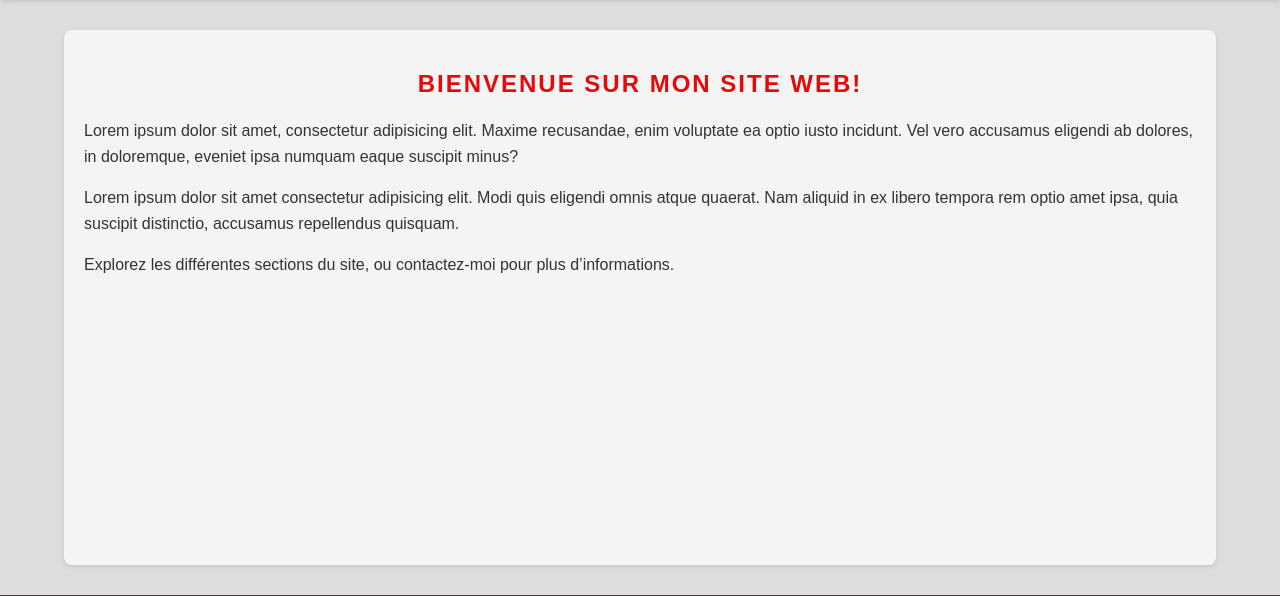
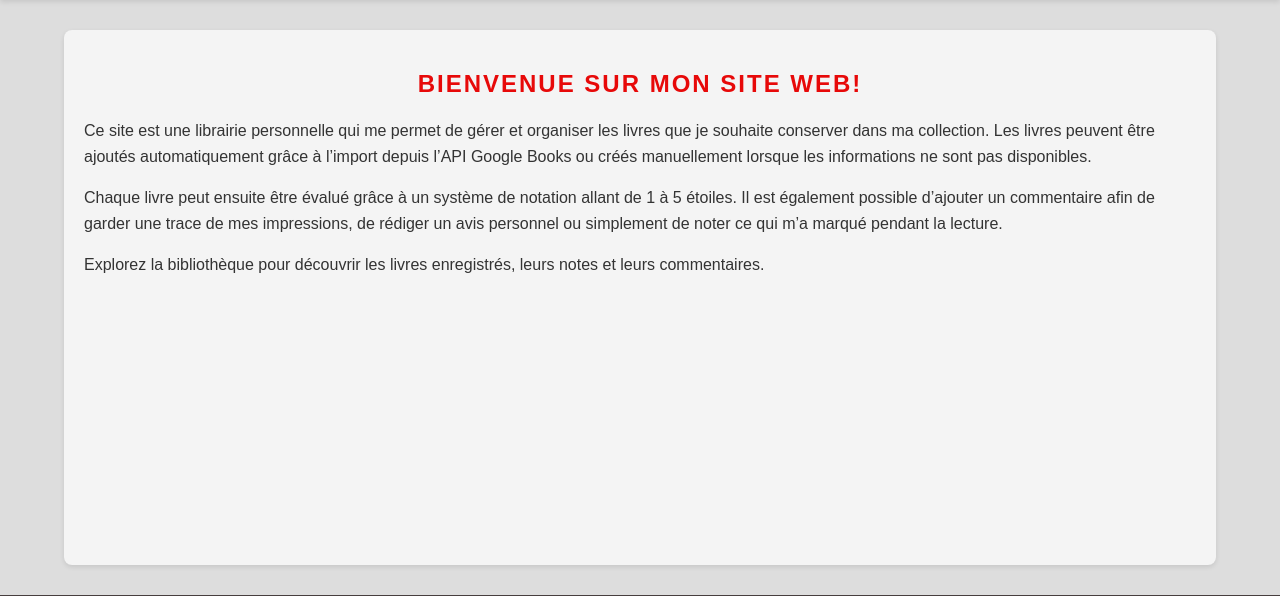
Before and after one commit to Qoquan/WebLibrary, a PHP site: page / in a window 1280 px wide. Shown: the part 99-695 px from the top of the page. Run offline with PHP 8.4, Linux system fonts and the light colour scheme.

Commit message:
texte index

```diff
--- a/index.php
+++ b/index.php
@@ -7,10 +7,17 @@ require_once __DIR__ . '/header.php';
 <main>
     <section>
         <h2>Bienvenue sur mon site web!</h2>
-        <p>Lorem ipsum dolor sit amet, consectetur adipisicing elit. Maxime recusandae, enim voluptate ea optio iusto incidunt. Vel vero accusamus eligendi ab dolores, in doloremque, eveniet ipsa numquam eaque suscipit minus?</p>
-        <p>Lorem ipsum dolor sit amet consectetur adipisicing elit. Modi quis eligendi omnis atque quaerat. Nam aliquid in ex libero tempora rem optio amet ipsa, quia suscipit distinctio, accusamus repellendus quisquam.</p>
-        <p>Explorez les différentes sections du site, ou contactez-moi pour plus d’informations.</p>
-    </section>
+<p>
+Ce site est une librairie personnelle qui me permet de gérer et organiser les livres que je souhaite conserver dans ma collection. Les livres peuvent être ajoutés automatiquement grâce à l’import depuis l’API Google Books ou créés manuellement lorsque les informations ne sont pas disponibles.
+</p>
+
+<p>
+Chaque livre peut ensuite être évalué grâce à un système de notation allant de 1 à 5 étoiles. Il est également possible d’ajouter un commentaire afin de garder une trace de mes impressions, de rédiger un avis personnel ou simplement de noter ce qui m’a marqué pendant la lecture.
+</p>
+
+<p>
+Explorez la bibliothèque pour découvrir les livres enregistrés, leurs notes et leurs commentaires.
+</p>    </section>
 </main>
 
 <?php require_once __DIR__ . '/footer.php'; ?>
```
Also changed, not shown: readme.md.
